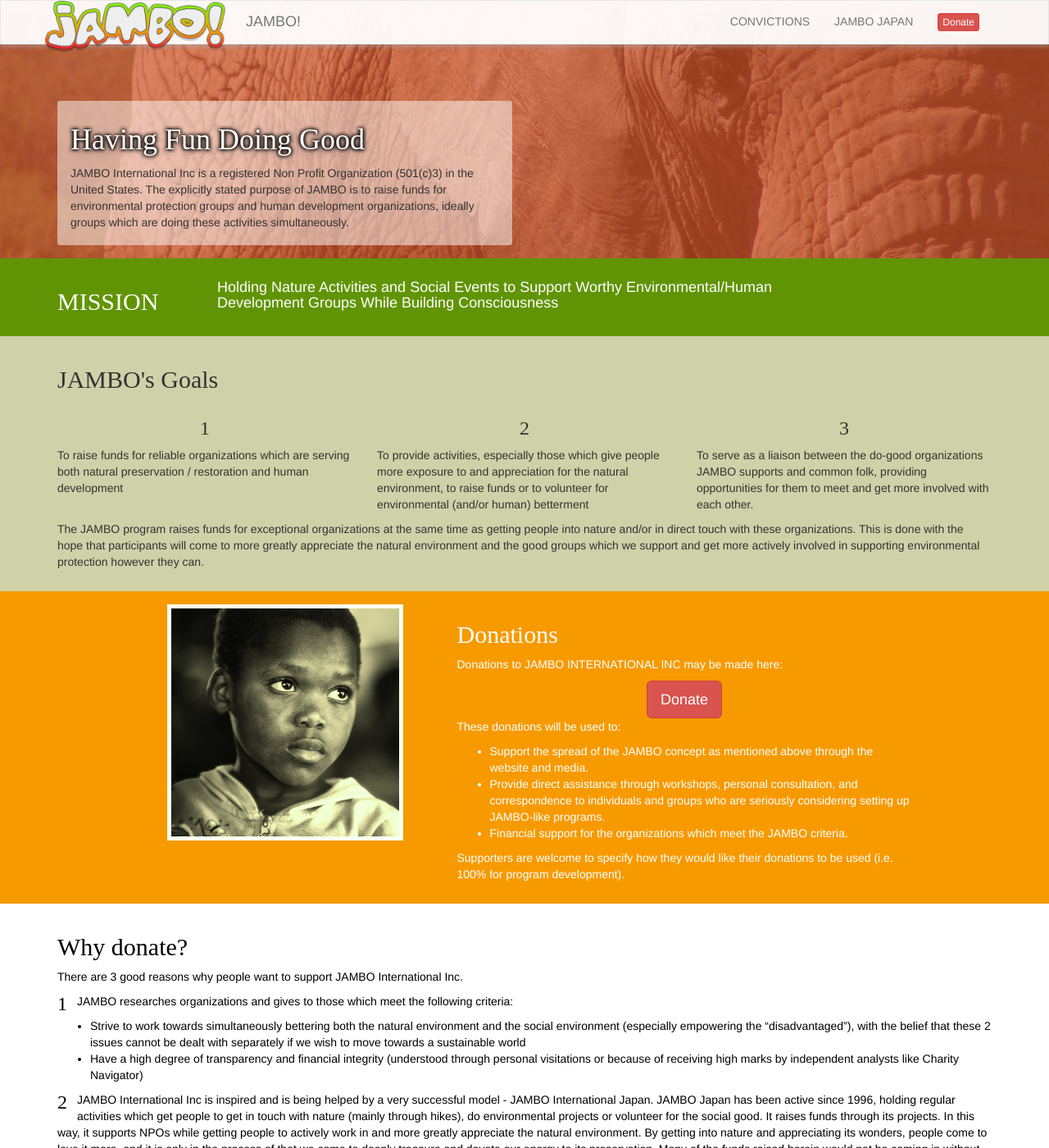
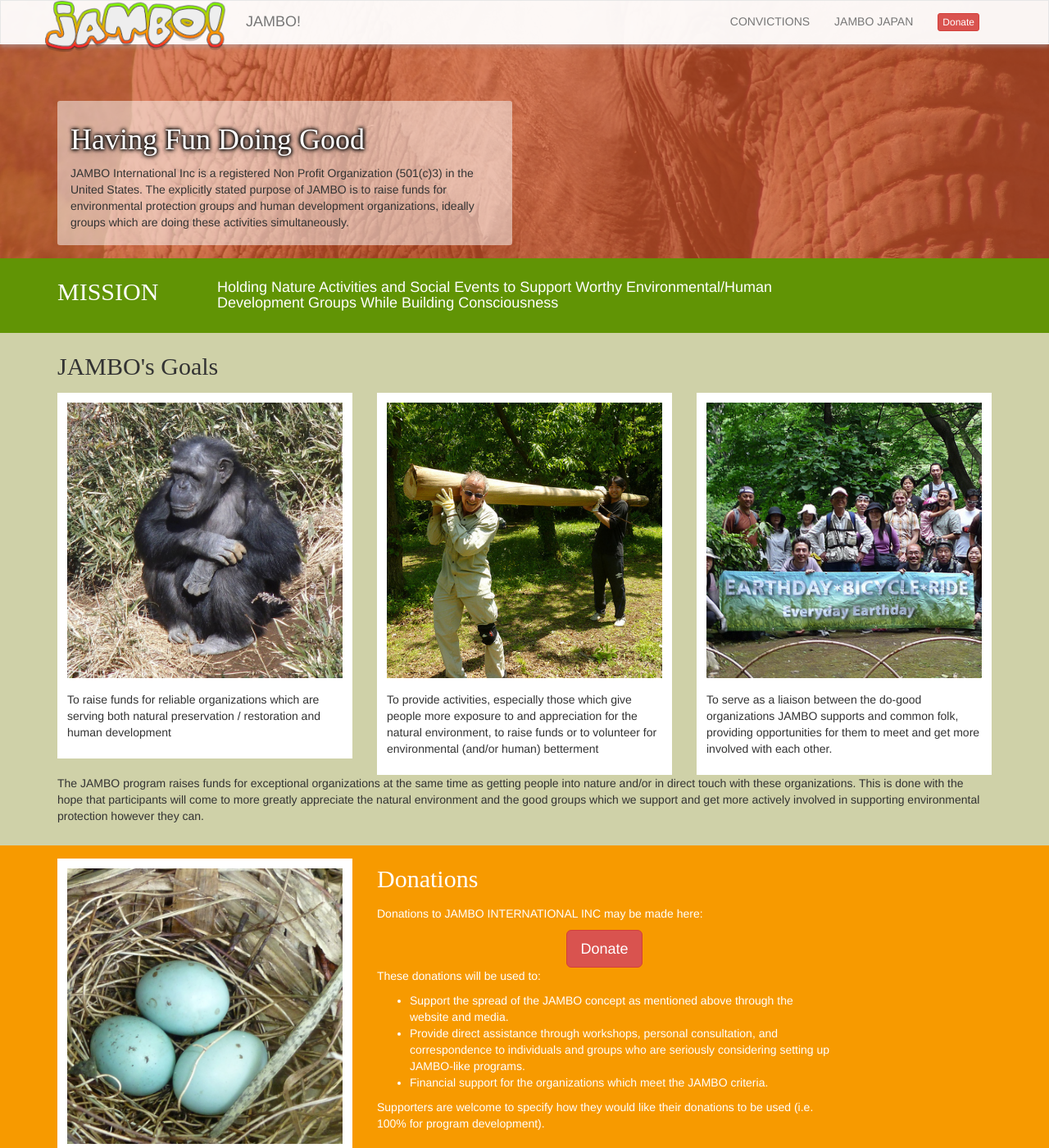
Before and after one commit to renanak/jambo-international.github.io, a Jekyll site: the page built from index.html, in a window 1280 px wide and 1400 px high. Shown: the whole window at 82% size. Built offline with Jekyll 4.4.1, drawn with Linux system fonts in a browser that asks for light colours; some web fonts are replaced.

Commit message:
illustration from flickr

```diff
--- a/_layouts/home.html
+++ b/_layouts/home.html
@@ -38,18 +38,18 @@
     </div>
   </div>
   <div class="row">
-    <div class="col-sm-4">
-      <h3 class="text-center">1</h3>
+    <div class="col-sm-4"><div class="illustration">
+      <img src="/images/chimp.jpg">
       <p>To raise funds for reliable organizations which are serving both natural preservation / restoration and human development</p>
-    </div>
-    <div class="col-sm-4">
-      <h3 class="text-center">2</h3>
+    </div></div>
+    <div class="col-sm-4"><div class="illustration">
+      <img src="/images/cowork.jpg">
       <p>To provide activities, especially those which give people more exposure to and appreciation for the natural environment, to raise funds or to volunteer for environmental (and/or human) betterment</p>
-    </div>
-    <div class="col-sm-4">
-      <h3 class="text-center">3</h3>
+    </div></div>
+    <div class="col-sm-4"><div class="illustration">
+      <img src="/images/earthday.jpg">
       <p>To serve as a liaison between the do-good organizations JAMBO supports and common folk, providing opportunities for them to meet and get more involved with each other.</p>
-    </div>
+    </div></div>
   </div>
   <div class="row">
     <div class="col-sm-12">
@@ -62,10 +62,12 @@
 <section class="donations tint-yellow">
   <div class="container">
     <div class="row">
-      <div class="col-sm-6 col-lg-4 col-lg-offset-1 illustration">
-        <img src="/images/orphan-1139042_1280.jpg" alt="">
+      <div class="col-sm-6 col-md-4">
+        <div class="illustration">
+        <img src="/images/eggs2.jpg" alt="">
       </div>
-      <div class="col-sm-6 col-lg-6">
+      </div>
+      <div class="col-sm-6 col-md-8 col-lg-6">
       <h2>Donations</h2>
 
       <p>Donations to JAMBO INTERNATIONAL INC may be made here:</p>
--- a/_sass/_home.scss
+++ b/_sass/_home.scss
@@ -3,6 +3,10 @@
   h1 {
     color: white;
     text-shadow: 0 0 5px black, 0 0 5px black, 0 0 5px black, 0 5px 10px rgba(0,0,0,0.2);
+  }
+  h2 {
+    margin-top: 8px;
+    margin-bottom: 16px;
   }
   .navbar {
     background: rgba(white, 0.95);
@@ -22,14 +26,20 @@
 }
 
 .illustration {
-  text-align: center;
+  background: white;
+  padding: 12px;
   img {
-    width: auto;
-    max-width: 80%;
-    border: 5px solid white;
-    -webkit-filter: sepia(1) hue-rotate(20deg);
-    filter: sepia(1) hue-rotate(20deg);
+    width: 100%;
+    max-width: 100%;
   }
+  p {
+    margin-top: 16px;
+  }
+}
+
+.sepia {
+  -webkit-filter: sepia(1) hue-rotate(20deg);
+  filter: sepia(1) hue-rotate(20deg);
 }
 
 .tint-green {
```
Also changed, not shown: images/chimp.jpg (added), images/cowork.jpg (added), images/earthday.jpg (added), images/eggs.jpg (added), images/eggs2.jpg (added), images/lizard.jpg (added), images/volunteer.jpg (added).
